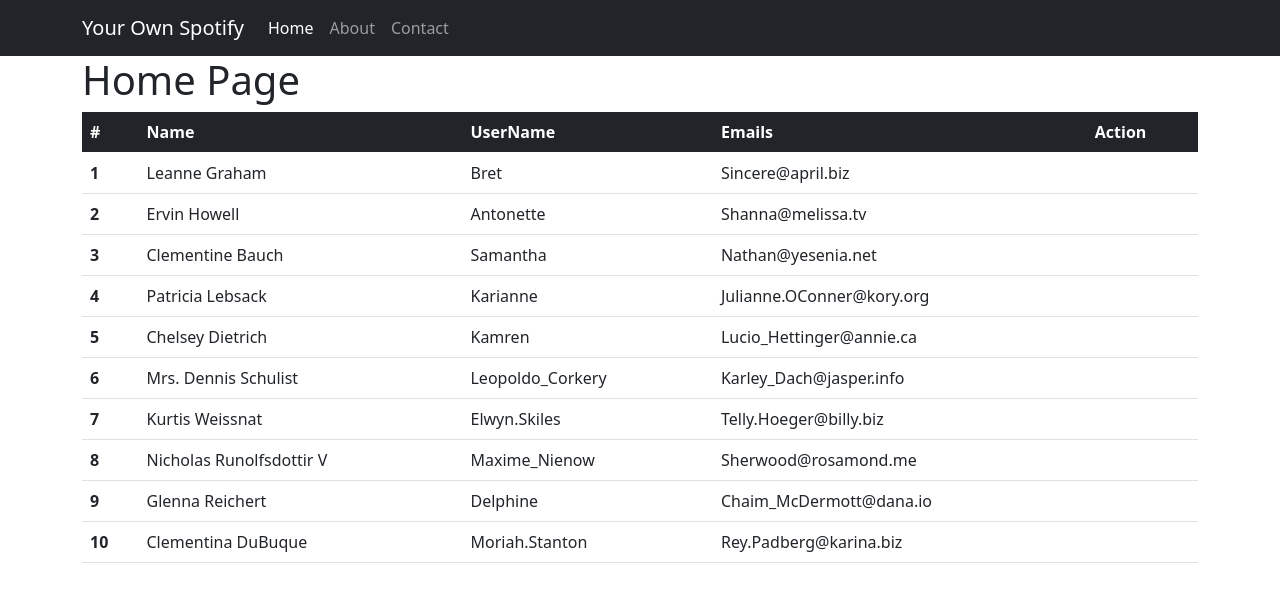
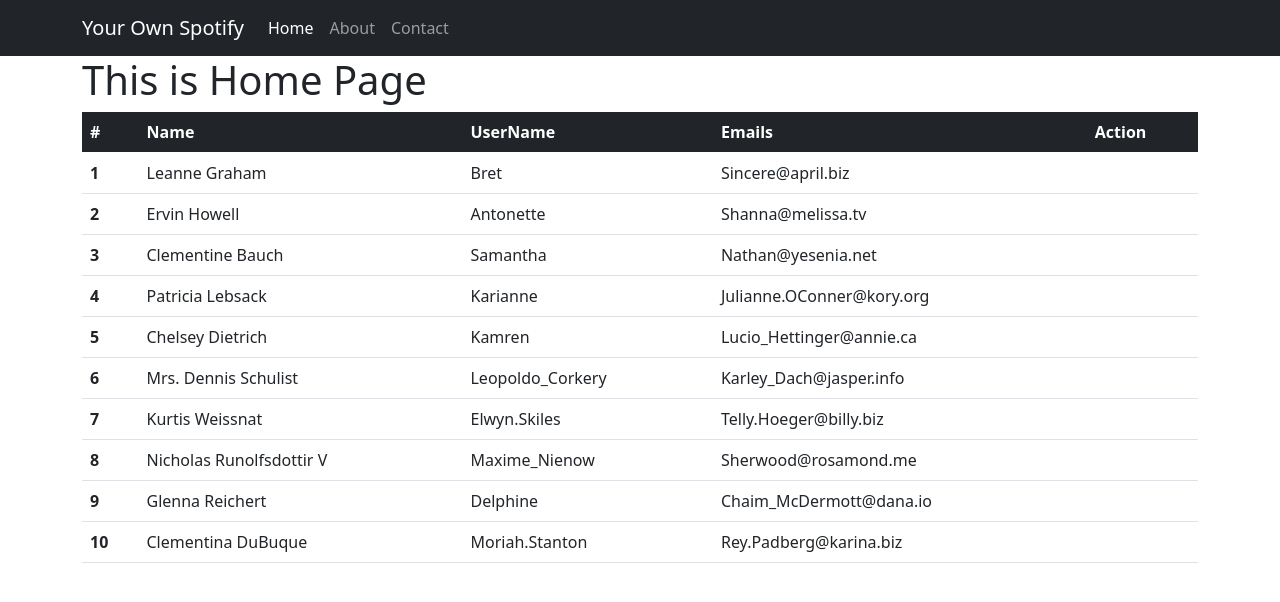
Before and after one commit to kartikpathak1999/chalja, a React (Create React App) app: page / in a window 1280 px wide. Shown: the top 602 px of the page. Built offline with nearby package versions, Linux system fonts and the light colour scheme; data requests are answered from the project's data file.

Commit message:
name change of home page test

```diff
--- a/src/component/pages/Home.js
+++ b/src/component/pages/Home.js
@@ -15,7 +15,7 @@ const Home = () =>{
     return (
         <div className='container'>
             <h1>
-                Home Page
+               This is Home Page
             </h1>
 
             <table class="table">
```
